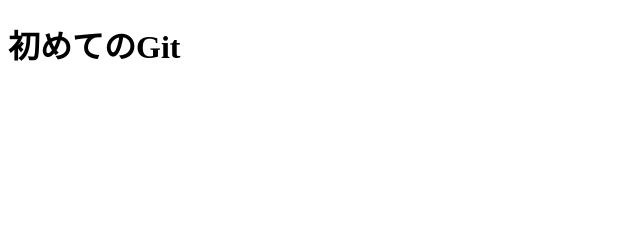
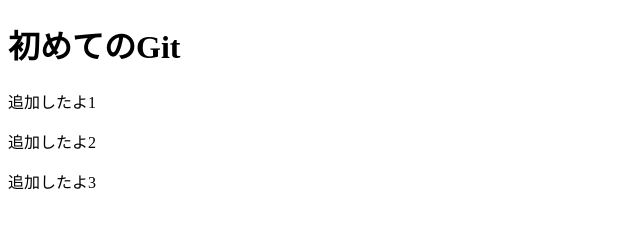
Before and after one commit to yukiyoseki-blip/test-pj, a plain HTML site: page src/index.html in a window 1280 px wide. Shown: the whole page, without its empty margins (0-640 px from the left). Drawn offline with Linux system fonts and the light colour scheme.

Commit message:
追加したよ

```diff
--- a/src/index.html
+++ b/src/index.html
@@ -7,5 +7,8 @@
 </head>
 <body>
     <h1>初めてのGit</h1>
+    <p>追加したよ1</p>
+    <p>追加したよ2</p>
+    <p>追加したよ3</p>
 </body>
 </html>
```
